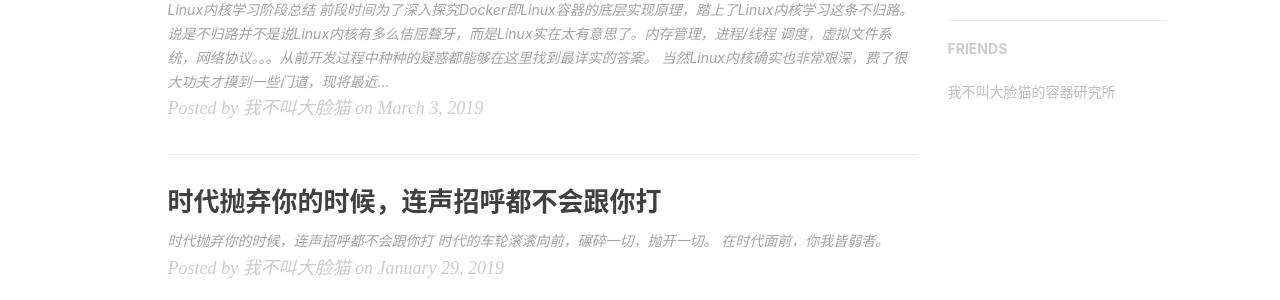
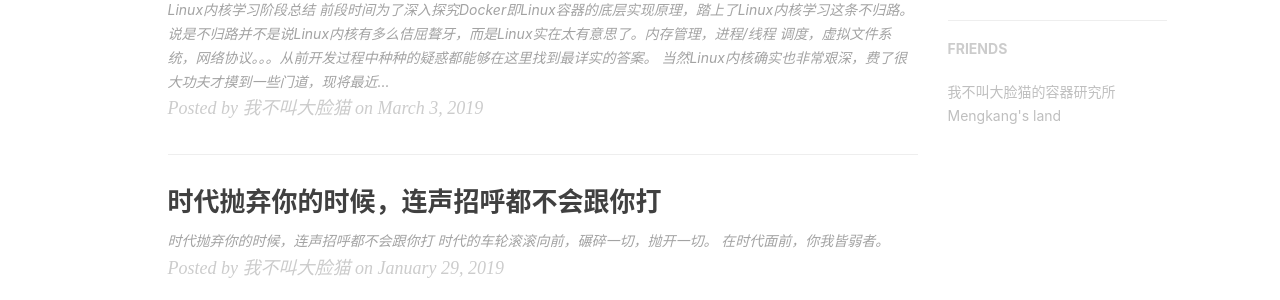
Before and after one commit to qxhy123/qxhy123.github.io, a Jekyll site: the page built from index.html, in a window 1280 px wide. Shown: the part 905-1205 px from the top of the page. Built offline with Jekyll 4.4.1, drawn with Linux system fonts in a browser that asks for light colours; nearby versions of some CDN libraries; the list of posts is cut into pages by our own code; comment, search, counter and statistics services are not loaded.

Commit message:
增加友链

```diff
--- a/_config.yml
+++ b/_config.yml
@@ -78,5 +78,9 @@ friends: [
     {
          title: "我不叫大脸猫的容器研究所",
          href: "http://qxhy123.github.io/"
+    },
+    {
+        title: "Mengkang's land",
+        href= "https://mengkang.net"
     }
 ]
```
